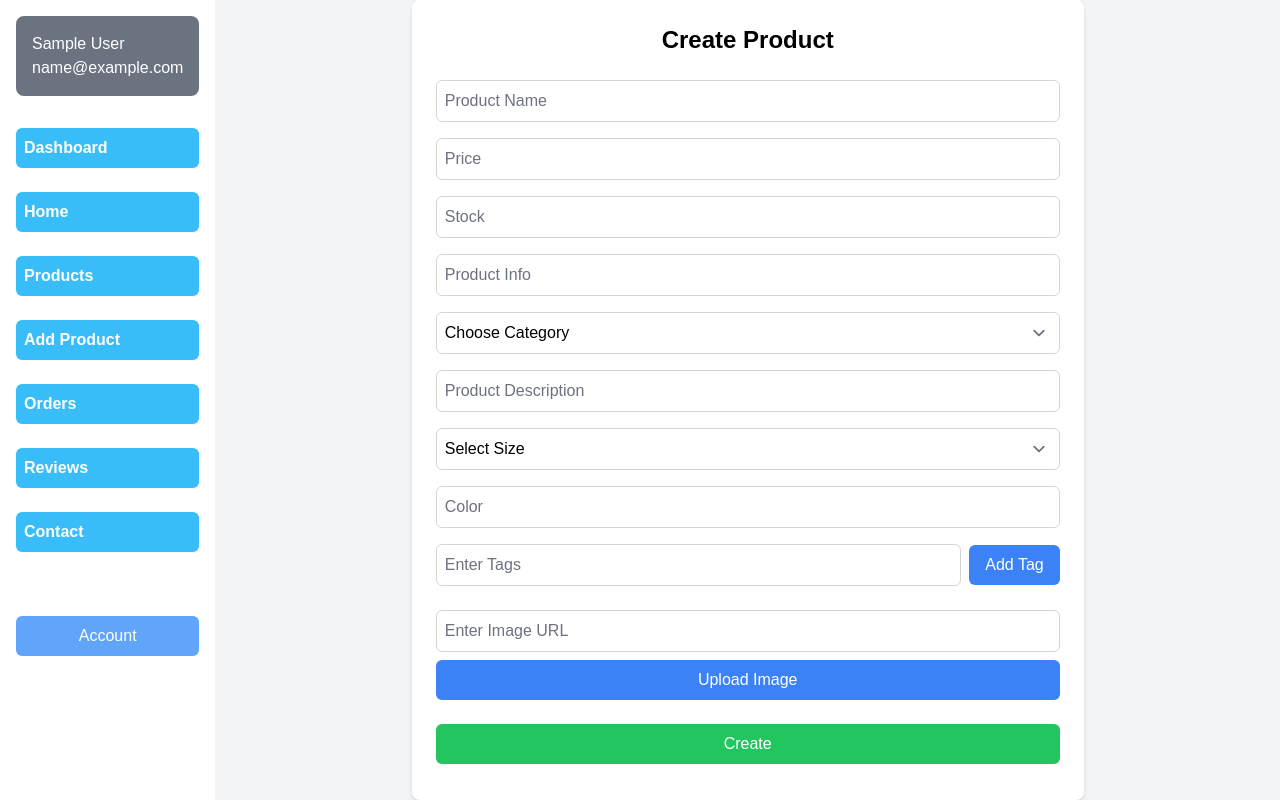
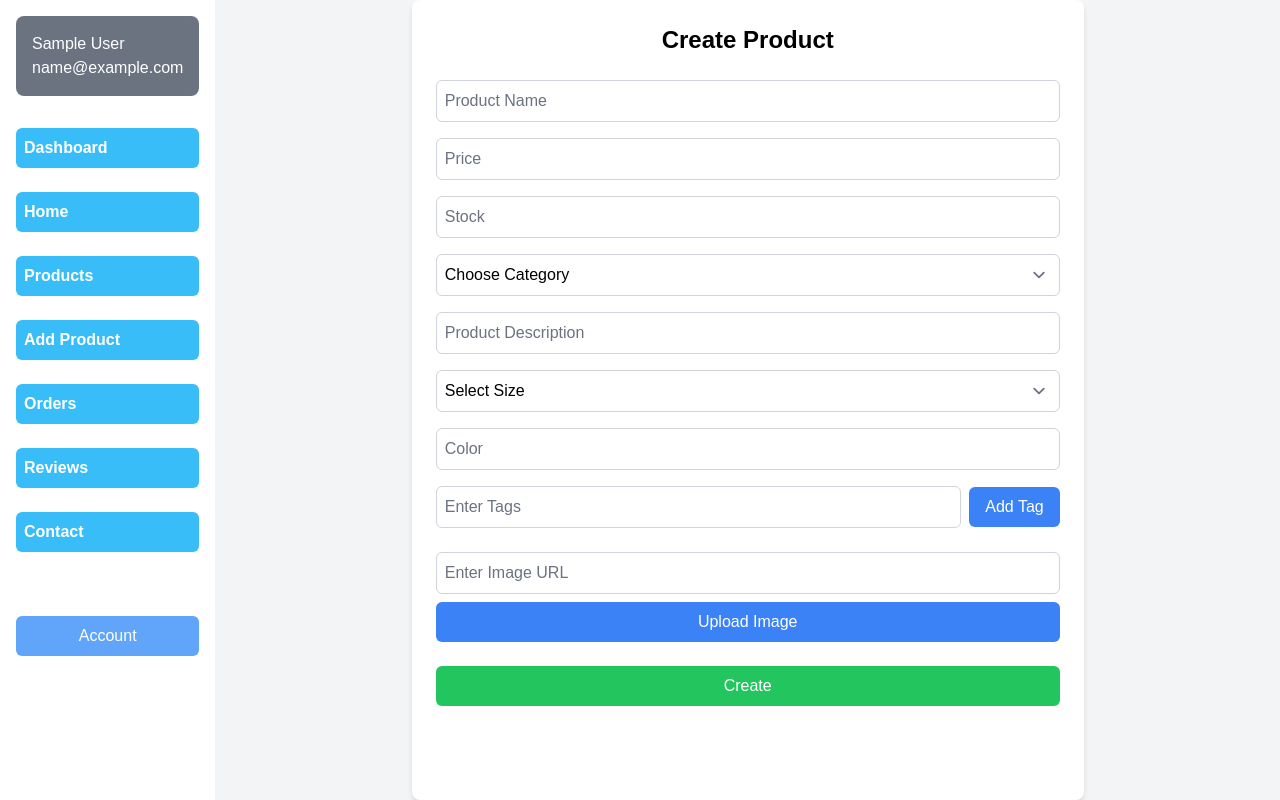
Before and after one commit to Omironside754/kriptees-frontend, a React (Create React App) app: page /admin/new/product in a window 1280 px wide. Built offline with nearby package versions, Linux system fonts and the light colour scheme; sample sign-in values are in the browser's storage; a web font is replaced by a local one.

Commit message:
Update NewProduct.jsx

```diff
--- a/src/component/Admin/NewProduct.jsx
+++ b/src/component/Admin/NewProduct.jsx
@@ -117,13 +117,7 @@ function NewProduct() {
                     required
                     className="w-full p-2 border border-gray-300 rounded-md"
                   />
-                  <input
-                    placeholder="Product Info"
-                    value={info}
-                    onChange={(e) => setInfo(e.target.value)}
-                    required
-                    className="w-full p-2 border border-gray-300 rounded-md"
-                  />
+
                   <select
                     value={category}
                     onChange={(e) => setCategory(e.target.value)}
```
